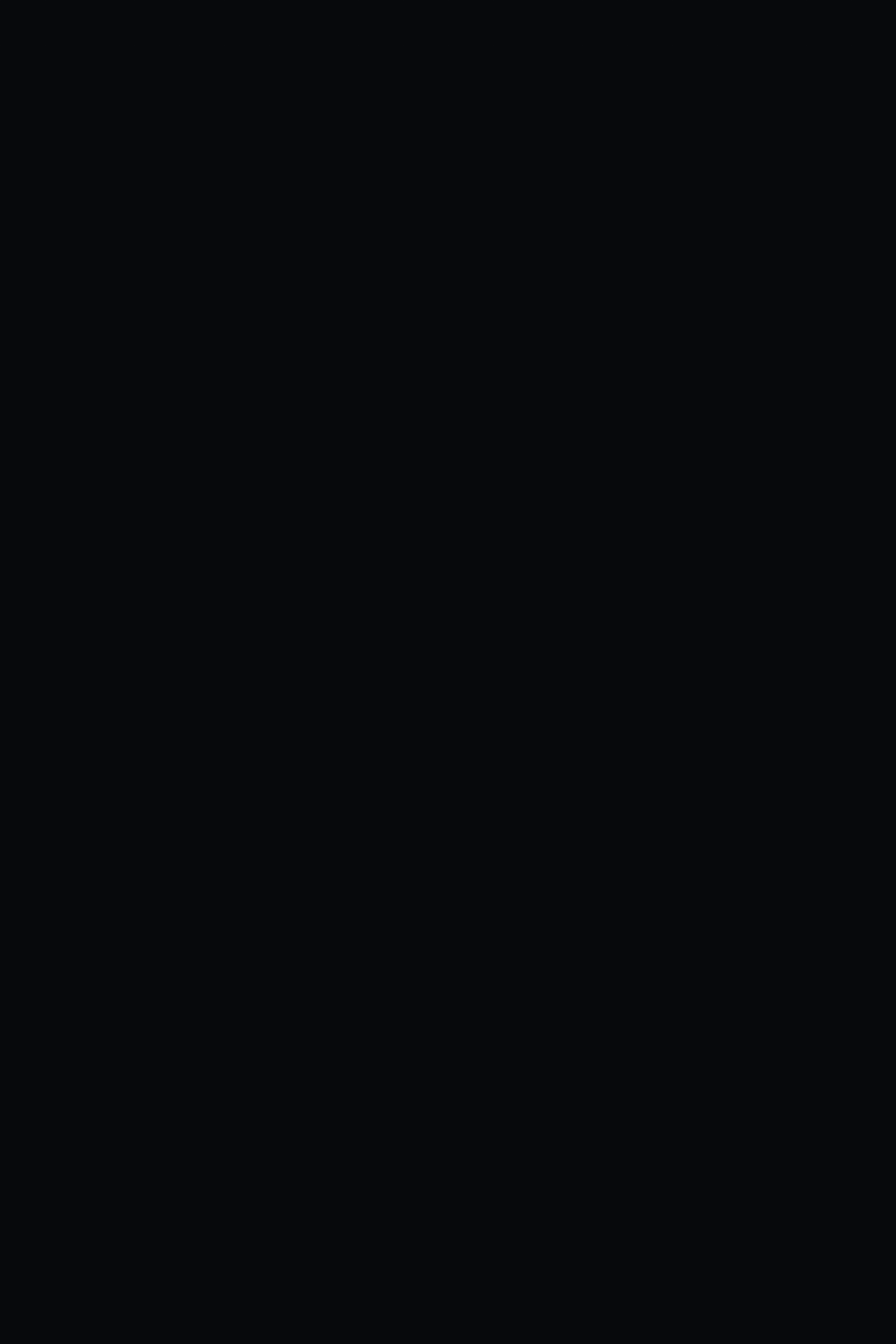
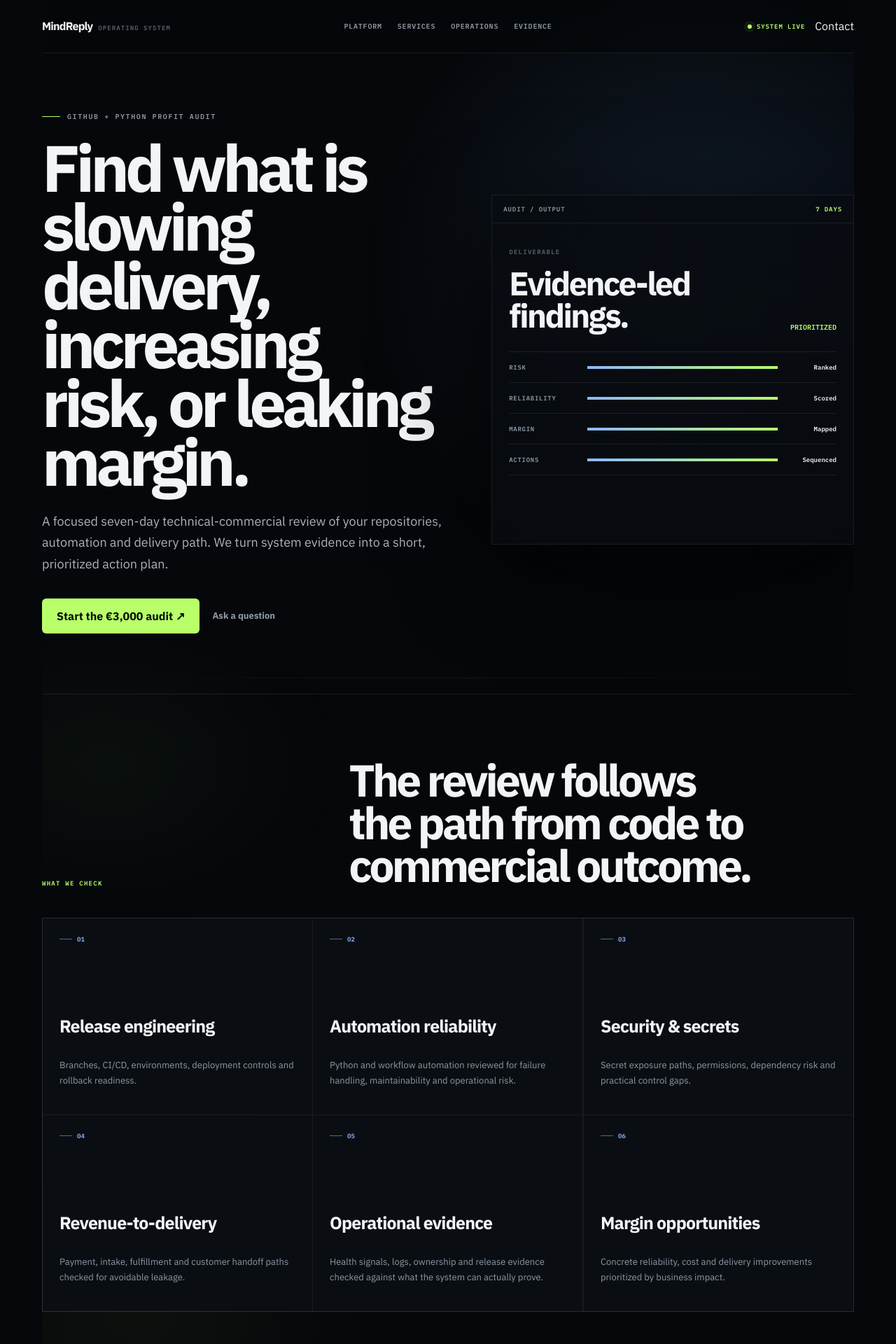
Before and after one commit to angellllkr-eng/mind-reply-core, a Next.js app in the folder apps/web-replycontrol/: page /audit in a window 1280 px wide. Before the commit this address had no page. Shown: the top 1920 px of the page at 70% size. Before the commit the page ends 800 px from the top, so only its background shows below. Built offline with nearby package versions, Linux system fonts and the light colour scheme.

Commit message:
feat: add evidence-led audit conversion page

```diff
--- /dev/null
+++ b/apps/web-replycontrol/app/audit/page.tsx
@@ -0,0 +1,46 @@
+const CHECKOUT = "https://book.stripe.com/8x2aER4owd8c1TG4Ku63K00";
+
+const checks = [
+  ["01", "Release engineering", "Branches, CI/CD, environments, deployment controls and rollback readiness."],
+  ["02", "Automation reliability", "Python and workflow automation reviewed for failure handling, maintainability and operational risk."],
+  ["03", "Security & secrets", "Secret exposure paths, permissions, dependency risk and practical control gaps."],
+  ["04", "Revenue-to-delivery", "Payment, intake, fulfillment and customer handoff paths checked for avoidable leakage."],
+  ["05", "Operational evidence", "Health signals, logs, ownership and release evidence checked against what the system can actually prove."],
+  ["06", "Margin opportunities", "Concrete reliability, cost and delivery improvements prioritized by business impact."],
+];
+
+export default function AuditPage() {
+  return <main className="mc-page">
+    <nav className="mc-nav" aria-label="Primary navigation">
+      <a className="mc-brand" href="/">MindReply<small>OPERATING SYSTEM</small></a>
+      <div className="mc-nav-center"><a href="/platform">Platform</a><a href="/services">Services</a><a href="/operations">Operations</a><a href="/evidence">Evidence</a></div>
+      <div className="mc-nav-right"><span className="mc-state"><i className="mc-dot"/>SYSTEM LIVE</span><a href="/contact">Contact</a></div>
+    </nav>
+
+    <section className="mc-hero" aria-labelledby="audit-title">
+      <div>
+        <p className="mc-kicker"><i/>GITHUB + PYTHON PROFIT AUDIT</p>
+        <h1 id="audit-title">Find what is slowing delivery, increasing risk, or leaking margin.</h1>
+        <p className="lead">A focused seven-day technical-commercial review of your repositories, automation and delivery path. We turn system evidence into a short, prioritized action plan.</p>
+        <div className="mc-actions"><a className="mc-primary" href={CHECKOUT} target="_blank" rel="noreferrer">Start the €3,000 audit ↗</a><a className="mc-secondary" href="/contact">Ask a question</a></div>
+      </div>
+      <aside className="mc-console" aria-label="Audit outcome">
+        <div className="mc-console-top"><span>AUDIT / OUTPUT</span><b>7 DAYS</b></div>
+        <div className="mc-console-main"><span className="mc-console-label">Deliverable</span><div className="mc-verdict"><strong>Evidence-led findings.</strong><span>PRIORITIZED</span></div><div className="mc-lanes">{[["Risk","Ranked"],["Reliability","Scored"],["Margin","Mapped"],["Actions","Sequenced"]].map(([a,b])=><div className="mc-lane" key={a}><span>{a}</span><div className="mc-lane-bar"><i style={{width:"100%"}}/></div><b>{b}</b></div>)}</div></div>
+      </aside>
+    </section>
+
+    <section className="mc-section" aria-labelledby="checks-title">
+      <div className="mc-section-head"><span>WHAT WE CHECK</span><h2 id="checks-title">The review follows the path from code to commercial outcome.</h2></div>
+      <div className="mc-rail">{checks.map(([n,title,body])=><article className="mc-module" key={n}><span className="num">{n}</span><h3>{title}</h3><p>{body}</p></article>)}</div>
+    </section>
+
+    <section className="mc-section" aria-labelledby="after-title">
+      <div className="mc-section-head"><span>AFTER THE REVIEW</span><h2 id="after-title">Leave with decisions, not another report.</h2></div>
+      <div className="mc-link-grid"><article className="mc-link-card"><span>01 · Findings</span><b>Evidence</b></article><article className="mc-link-card"><span>02 · Priorities</span><b>Impact</b></article><article className="mc-link-card"><span>03 · Remediation</span><b>Sequence</b></article><article className="mc-link-card"><span>04 · Operations</span><b>Control</b></article></div>
+    </section>
+
+    <section className="mc-closing"><p className="mc-kicker"><i/>REALITY DELTA</p><h2>Know what the system actually does before you scale it.</h2><p>The audit is designed to establish a factual baseline, expose the highest-value gaps, and give your team a practical route from current state to controlled execution.</p><a className="mc-primary" href={CHECKOUT} target="_blank" rel="noreferrer">Start the audit ↗</a></section>
+    <footer className="mc-footer"><span>MindReply</span><span>OPERATE · EVIDENCE · RELEASE</span><div className="mc-footer-links"><a href="/status">System status ↗</a><a href="/contact">Contact ↗</a></div></footer>
+  </main>;
+}
```
